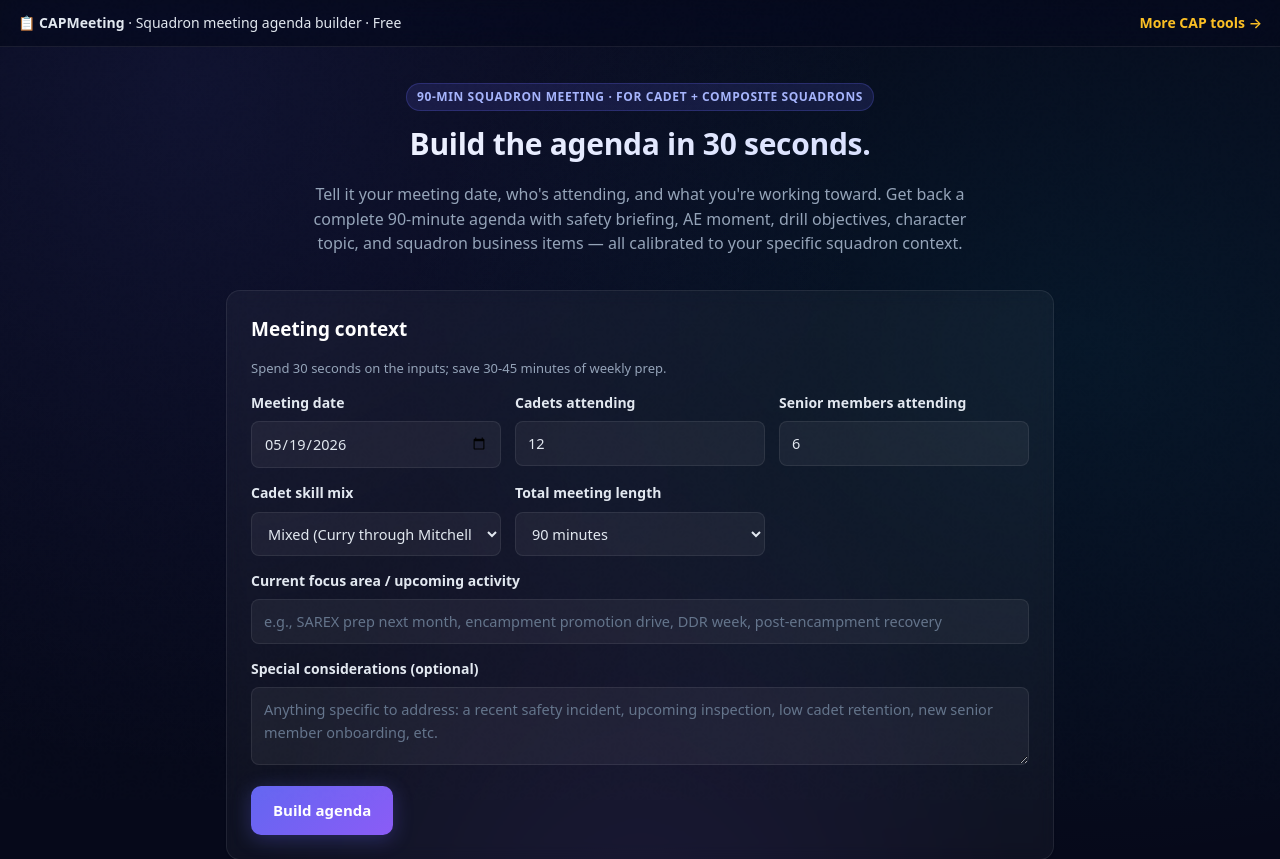
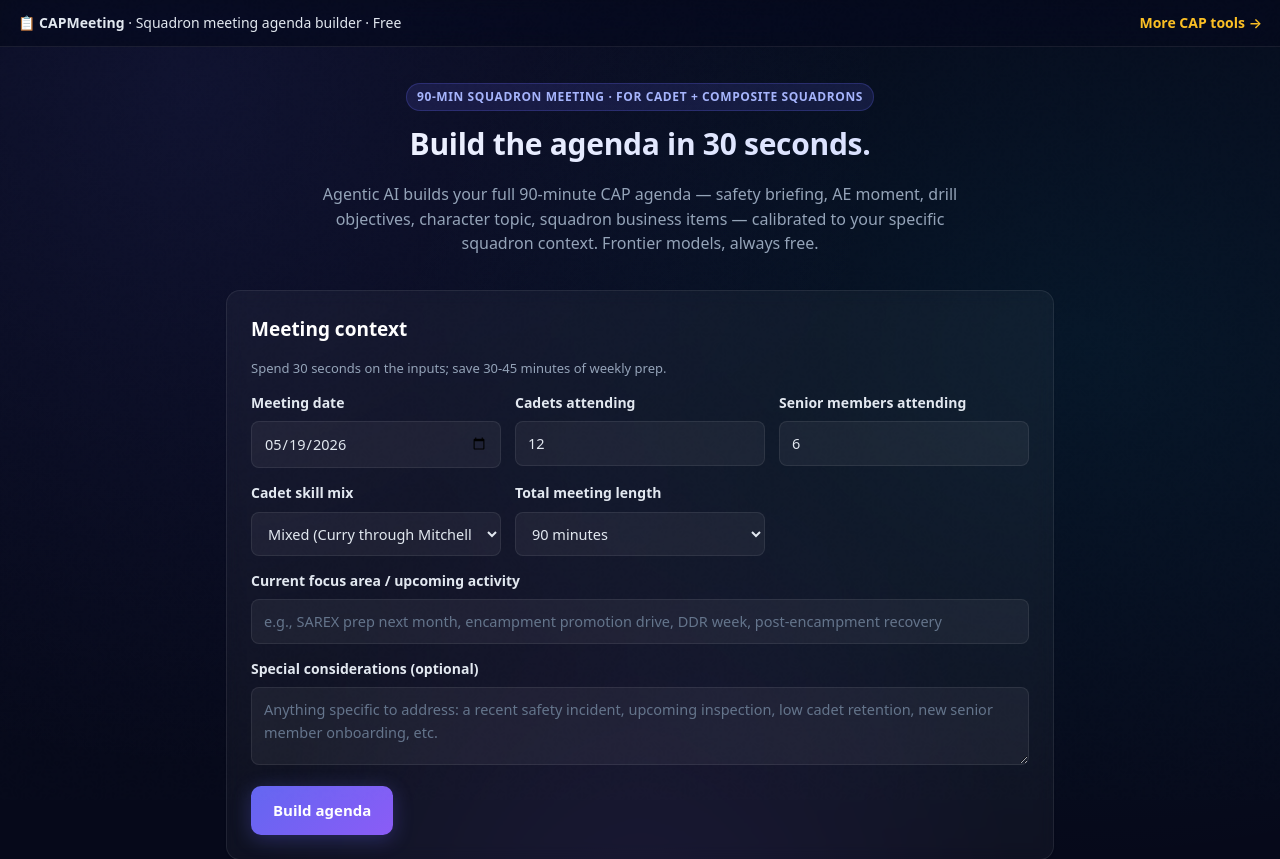
Before and after one commit to justfreshsky-jpg/CAPMeeting, a Flask app: page / in a window 1280 px wide. Shown: the top 859 px of the page. Run offline with Flask 3, Linux system fonts and the light colour scheme.

Commit message:
futurist hero: weave agentic AI / frontier-models / AGI-decade framing
Operator: make every project futuristic in total (no footer stamp).
Hero subhead updated to mention agentic AI, frontier models, or the
AGI decade, while preserving the product-specific value proposition.
Each app gets a unique rewrite — no shared template, no pasted line.

```diff
--- a/templates/index.html
+++ b/templates/index.html
@@ -136,7 +136,7 @@ a:hover{color:#c4b5fd}
   <header>
     <span class="tag">90-min squadron meeting · for cadet + composite squadrons</span>
     <h1>Build the agenda in 30 seconds.</h1>
-    <p>Tell it your meeting date, who's attending, and what you're working toward. Get back a complete 90-minute agenda with safety briefing, AE moment, drill objectives, character topic, and squadron business items — all calibrated to your specific squadron context.</p>
+    <p>Agentic AI builds your full 90-minute CAP agenda — safety briefing, AE moment, drill objectives, character topic, squadron business items — calibrated to your specific squadron context. Frontier models, always free.</p>
   </header>
 
   <main>
```
